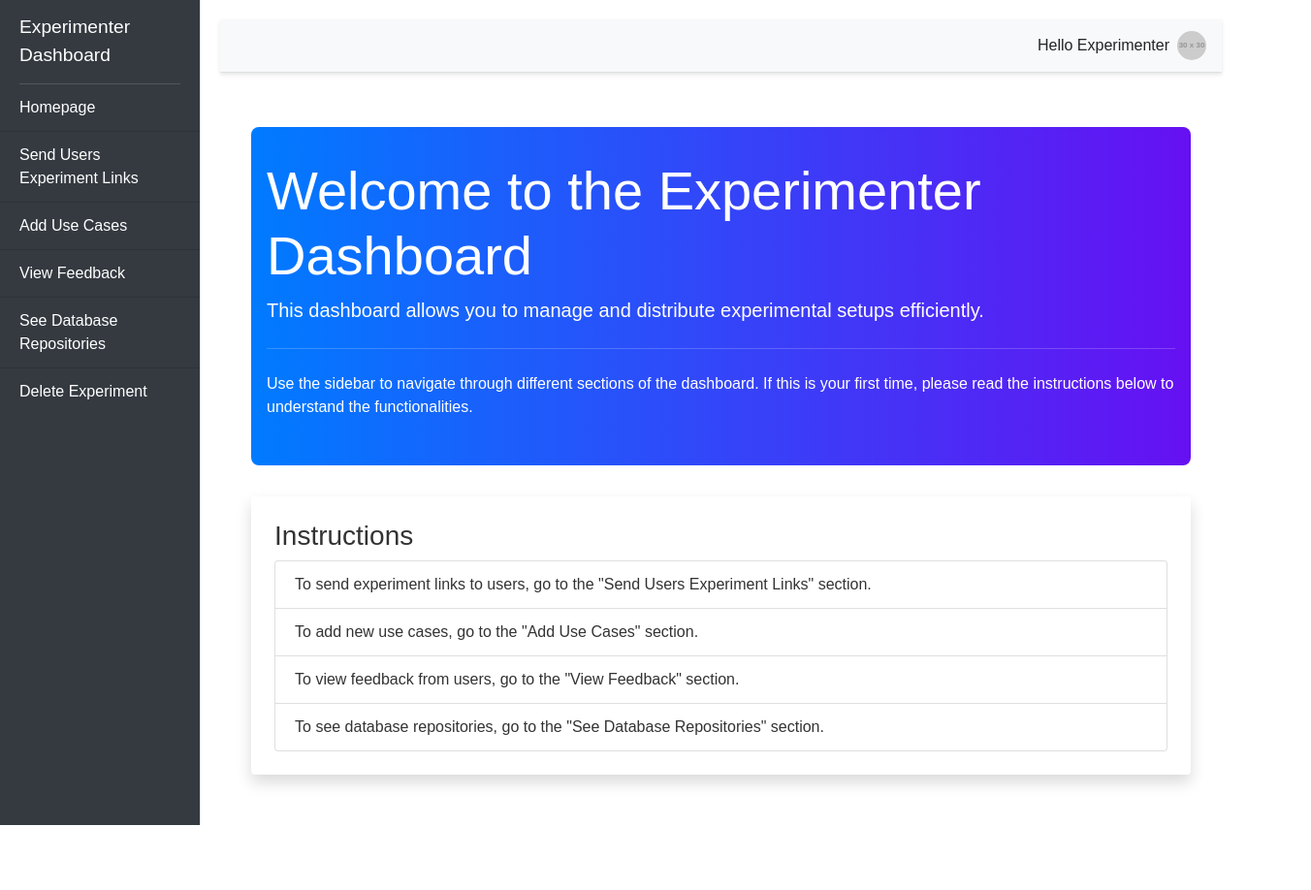
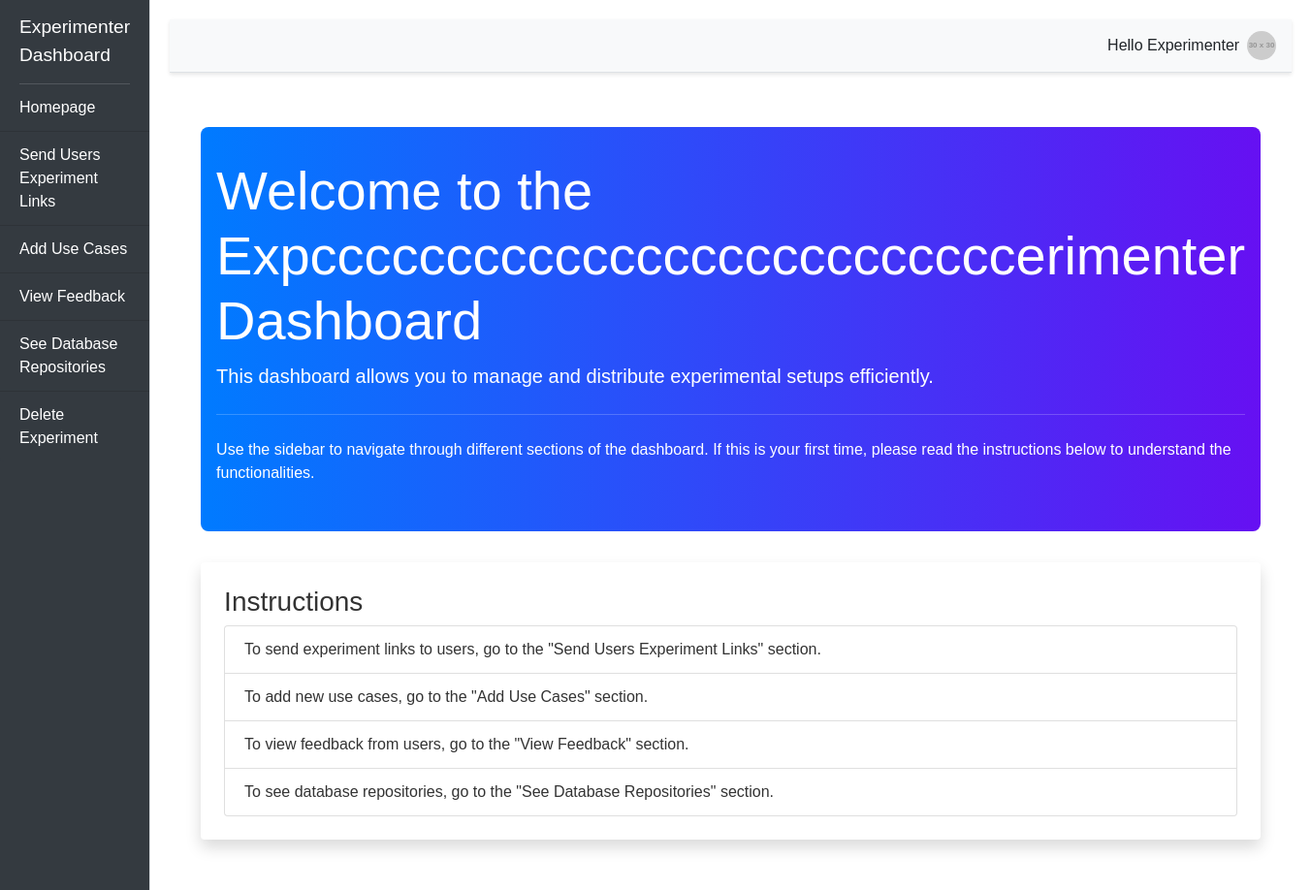
Before and after one commit to lohitakshsingla0/Chatbot-Experimenter, a website: page public/admin/index.html in a window 1280 px wide. Shown: the whole page at 97% size, 1352 px wide, since content can reach past the window. Before the commit the page ends 851 px from the top, so only its background shows below. Drawn offline with nearby package versions, Linux system fonts and the light colour scheme; no server answers; placeholder pictures from the web are drawn by us; a script that the page names is missing.

Commit message:
Integrating Components

```diff
--- a/public/admin/index.html
+++ b/public/admin/index.html
@@ -38,7 +38,7 @@
                 <!-- Homepage Section -->
                 <div id="homepage" class="section active">
                     <div class="jumbotron bg-primary text-white">
-                        <h1 class="display-4">Welcome to the Experimenter Dashboard</h1>
+                        <h1 class="display-4">Welcome to the Expccccccccccccccccccccccccccerimenter Dashboard</h1>
                         <p class="lead">This dashboard allows you to manage and distribute experimental setups efficiently.</p>
                         <hr class="my-4">
                         <p>Use the sidebar to navigate through different sections of the dashboard. If this is your first time, please read the instructions below to understand the functionalities.</p>
```
